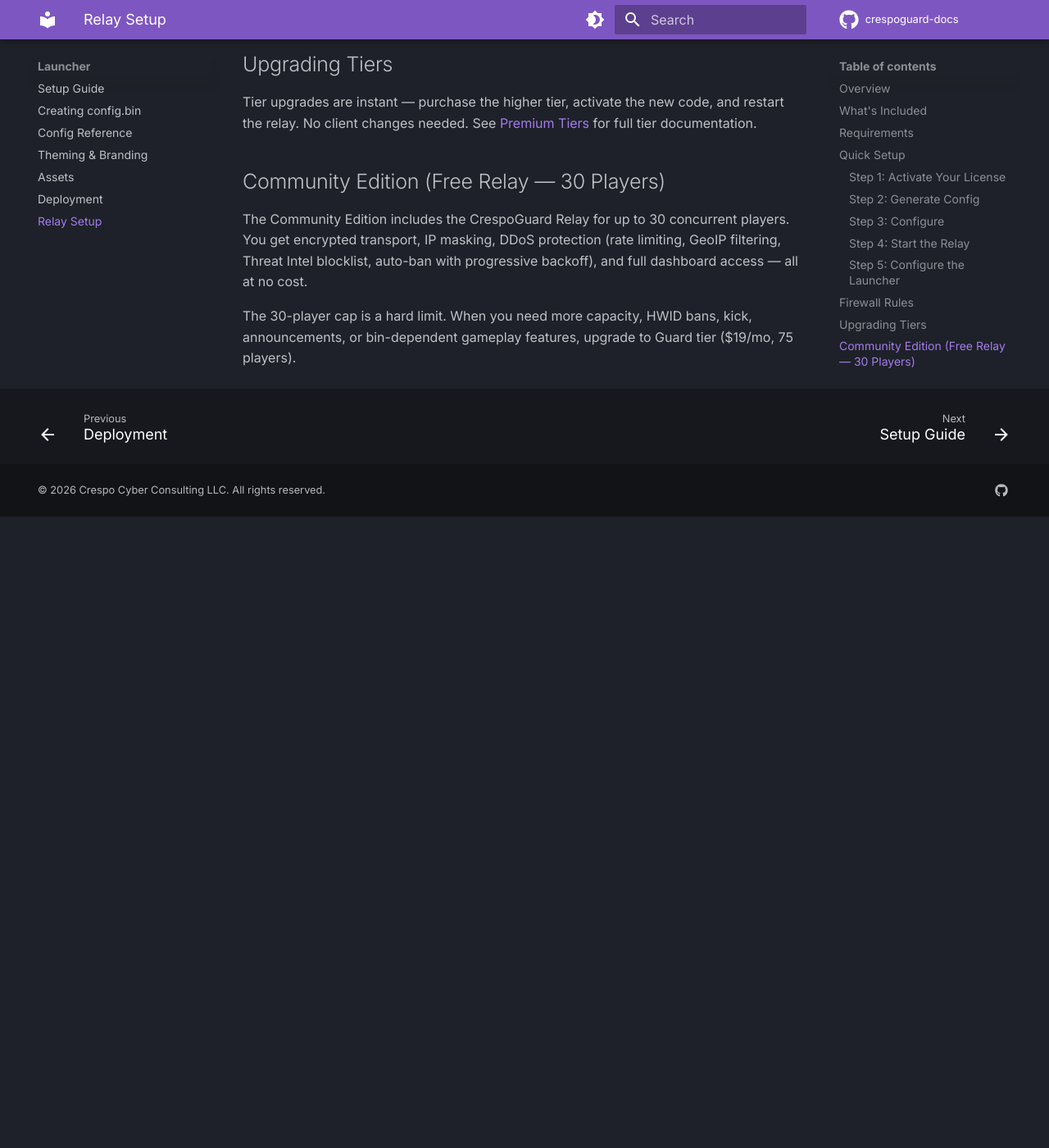
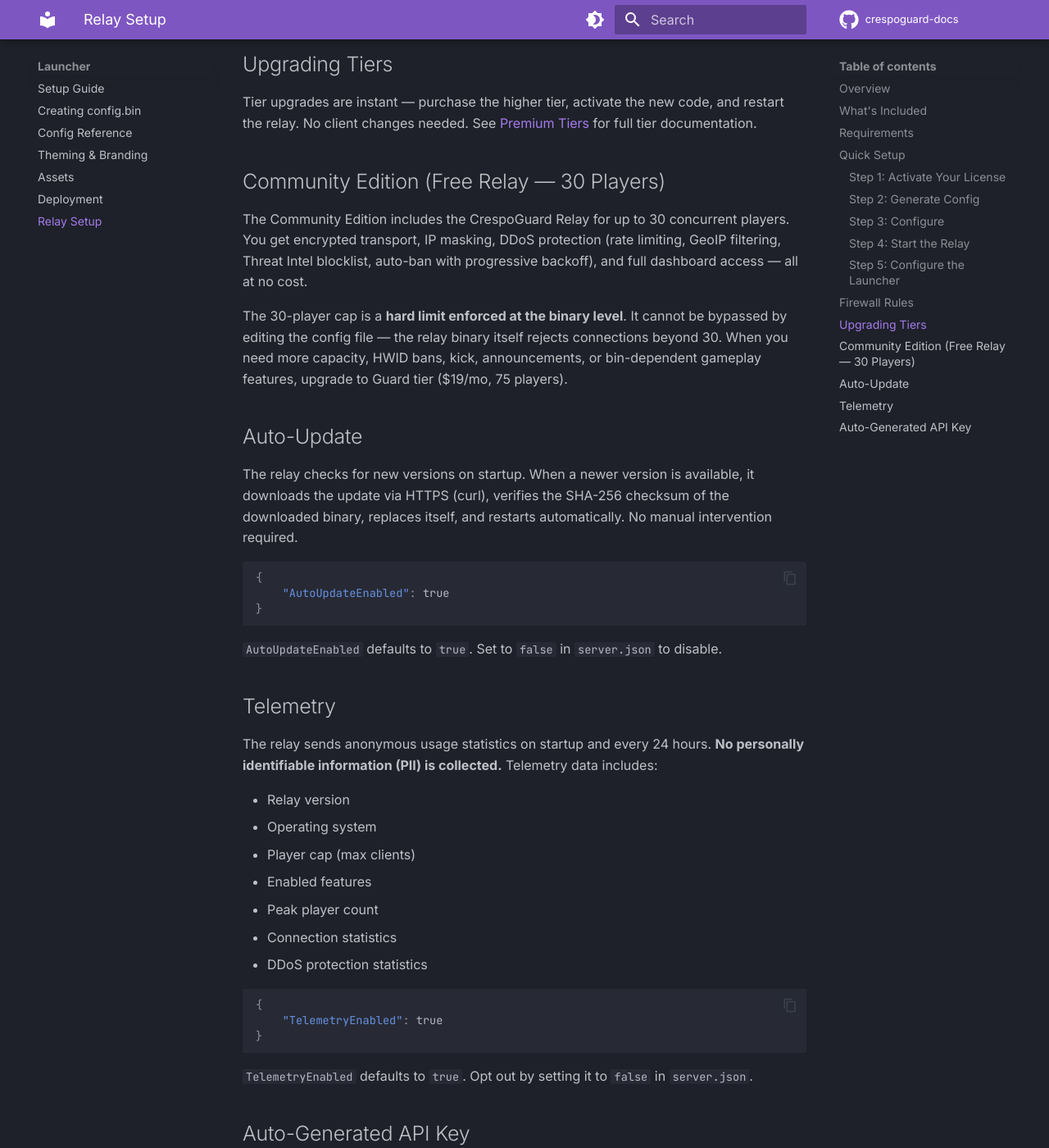
Before and after one commit to CrespoCyberConsultingLLC/crespoguard-docs, an MkDocs documentation site: the page built from docs/launcher/RELAY.md, in a window 1280 px wide and 1400 px high, scrolled down 3452 px. Shown: the whole window at 82% size. Built offline with MkDocs 1.6.1 and Material for MkDocs 9.7.7, drawn with Linux system fonts in a browser that asks for light colours; comment, search, counter and statistics services are not loaded; before the commit the page ends 4082 px from its top, so only the background shows below that; some of the changed text lies outside the part shown.

Commit message:
docs: add auto-update, telemetry, API key generation, and 30-player cap documentation
Co-Authored-By: Claude Opus 4.6 (1M context) <noreply@anthropic.com>

````diff
--- a/docs/PREMIUM_TIERS.md
+++ b/docs/PREMIUM_TIERS.md
@@ -31,7 +31,7 @@
 | **Dashboard (kick, HWID bans, announcements)** | — | Yes | Yes | Yes |
 | **Relay Auto-Update** | Yes | Yes | Yes | Yes |
 | **License Validation** | Yes | Yes | Yes | Yes |
-| **Telemetry (SOC)** | — | Yes | Yes | Yes |
+| **Telemetry (anonymous usage stats)** | Yes | Yes | Yes | Yes |
 | **Bin-Dependent Features ¹** | — | Yes | Yes | Yes |
 | **Combat Automation ¹** | — | Yes | Yes | Yes |
 | **Chat Overlay ¹** | — | Yes | Yes | Yes |
@@ -105,7 +105,7 @@ Useful for post-incident analysis and compliance. File grows without rotation
 
 | Your Situation | Recommended Tier |
 |---------------|-----------------|
-| Launcher + anti-cheat + relay (up to 30 players) + DDoS protection + dashboard | **Community** (Free) |
+| Launcher + anti-cheat + relay (up to 30 players) + DDoS protection + auto-update + telemetry + dashboard | **Community** (Free) |
 | Need relay (IP masking, encrypted tunnel, HWID bans, dashboard) + bin-dependent features | **Guard** ($19/mo) |
 | 75-250 players, need zone IP masking, file logging | **Shield** ($49/mo) |
 | 250+ players, multi-region, edge relays, load balancing | **Fortress** ($79/mo) |
--- a/docs/launcher/RELAY.md
+++ b/docs/launcher/RELAY.md
@@ -133,4 +133,40 @@ Tier upgrades are instant — purchase the higher tier, activate the new code, a
 
 The Community Edition includes the CrespoGuard Relay for up to 30 concurrent players. You get encrypted transport, IP masking, DDoS protection (rate limiting, GeoIP filtering, Threat Intel blocklist, auto-ban with progressive backoff), and full dashboard access — all at no cost.
 
-The 30-player cap is a hard limit. When you need more capacity, HWID bans, kick, announcements, or bin-dependent gameplay features, upgrade to Guard tier ($19/mo, 75 players).
+The 30-player cap is a **hard limit enforced at the binary level**. It cannot be bypassed by editing the config file — the relay binary itself rejects connections beyond 30. When you need more capacity, HWID bans, kick, announcements, or bin-dependent gameplay features, upgrade to Guard tier ($19/mo, 75 players).
+
+## Auto-Update
+
+The relay checks for new versions on startup. When a newer version is available, it downloads the update via HTTPS (curl), verifies the SHA-256 checksum of the downloaded binary, replaces itself, and restarts automatically. No manual intervention required.
+
+```json
+{
+    "AutoUpdateEnabled": true
+}
+```
+
+`AutoUpdateEnabled` defaults to `true`. Set to `false` in `server.json` to disable.
+
+## Telemetry
+
+The relay sends anonymous usage statistics on startup and every 24 hours. **No personally identifiable information (PII) is collected.** Telemetry data includes:
+
+- Relay version
+- Operating system
+- Player cap (max clients)
+- Enabled features
+- Peak player count
+- Connection statistics
+- DDoS protection statistics
+
+```json
+{
+    "TelemetryEnabled": true
+}
+```
+
+`TelemetryEnabled` defaults to `true`. Opt out by setting it to `false` in `server.json`.
+
+## Auto-Generated API Key
+
+On first run, if no `DashboardApiKey` is set in `server.json`, the relay automatically generates a secure 128-bit random key using the operating system's cryptographically secure pseudorandom number generator (CSPRNG) and saves it to the config file. This ensures the dashboard API is protected from the moment the relay starts — no manual key generation needed.
````
Also changed, not shown: docs/FEATURES.md (+5 -3 lines), docs/index.md (+2 -2 lines).
